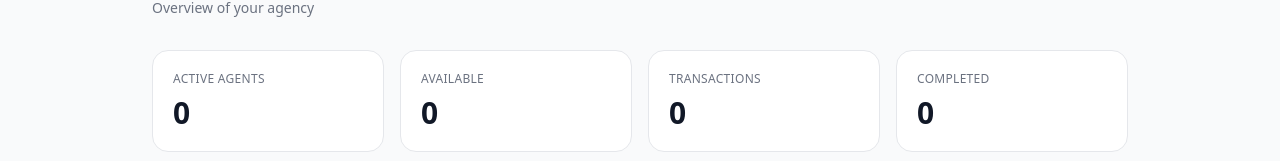
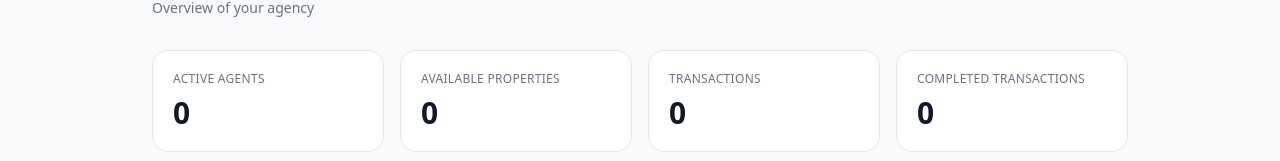
Before and after one commit to Erenyesiltepe/real_estate_automation, a Nuxt app in the folder frontend/: page / in a window 1280 px wide. Shown: the part 135-296 px from the top of the page. Built offline with nearby package versions, Linux system fonts and the light colour scheme; no server answers.

Commit message:
refactor: dashboard label update

```diff
--- a/frontend/app/pages/index.vue
+++ b/frontend/app/pages/index.vue
@@ -168,7 +168,7 @@ const stats = computed(() => [
     value: users.value?.filter(u => u.isActive).length ?? 0,
   },
   {
-    label: 'Available',
+    label: 'Available Properties',
     value: properties.value?.filter(p => p.status === 'available').length ?? 0,
   },
   {
@@ -176,7 +176,7 @@ const stats = computed(() => [
     value: transactions.value?.length ?? 0,
   },
   {
-    label: 'Completed',
+    label: 'Completed Transactions',
     value: transactions.value?.filter(t => t.stage === 'completed').length ?? 0,
   },
 ])
```
